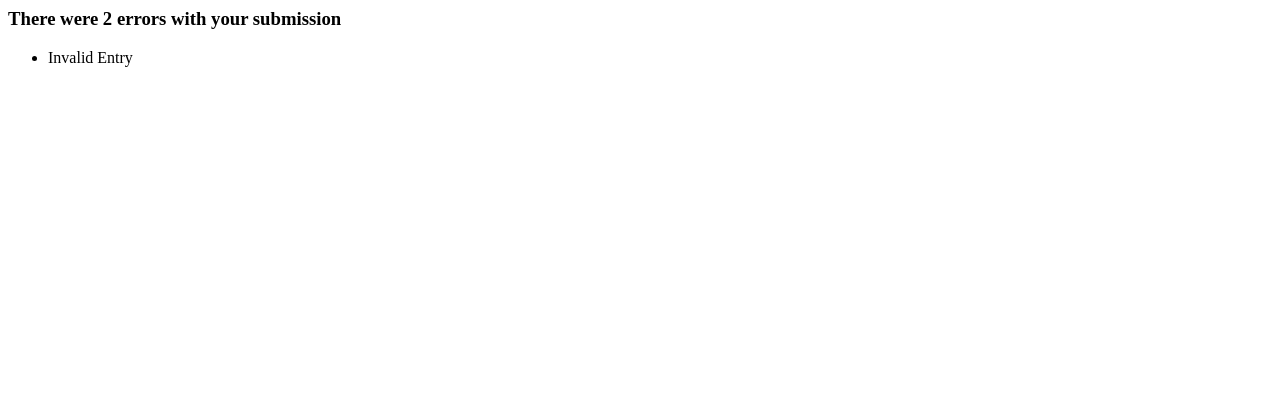
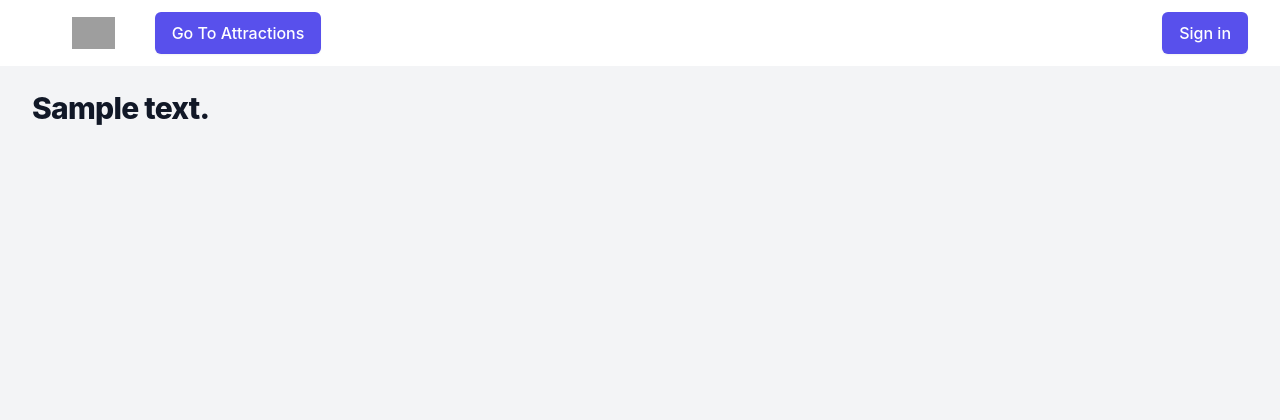
Before and after one commit to m-nikhil/flask-tourist, a Flask app: template templates/ConfirmBooking.html in a window 1280 px wide. Shown: the top 420 px of the page. Before the commit the page ends 67 px from the top, so only its background shows below. Run offline with Flask 2, Linux system fonts and the light colour scheme; the template is opened without the code that fills it: most values are stand-ins (such as "Sample title", 1, 10 or a date in 2020); some libraries are stand-ins or nearby versions; grey boxes are pictures that could not be loaded.

Commit message:
Final checks on booking form

```diff
--- a/app.py
+++ b/app.py
@@ -178,13 +178,17 @@ def bookAttractionPage(date,attraction_id):
     AttDetail = attractions[0][1];
     AttDescription = attractions[0][2];
 
+    attraction_idString = 'and attraction_id = \'{}\''.format(attraction_id) if attraction_id else ''
+    cur.execute('SELECT * FROM day_attraction where date=\'{}\' {}'.format(date, attraction_idString))
+    day_attraction = cur.fetchall()
+
     cur.execute(
         'SELECT * FROM amenity where attraction_id=\'{}\';'.format(attraction_id))
     amenities = cur.fetchall()
     print(amenities)
     print(amenities[0][2])
     # attractions = cur.fetchall()
-    return render_template('AttractionBooking.html',date = date, attraction_id = attraction_id,AttDetail=AttDetail,AttDescription=AttDescription , amenities = amenities)
+    return render_template('AttractionBooking.html',date = date, attraction_id = attraction_id,AttDetail=AttDetail,AttDescription=AttDescription , amenities = amenities, ticketsAvailable = (int(attractions[0][4]) - int(day_attraction[0][2]) ) )
 
 
 @app.route('/bookingConfirm/<date>/<attraction_id>', methods=['GET', 'POST'])
@@ -221,10 +225,10 @@ def bookingConfirm(date, attraction_id):
     userdetail = cur.fetchall()
     # print(userdetail)
     if(str(cardnumber) != str(paymentdetail[0][1]) and str(expirycard) != str(paymentdetail[0][2]) and str(nameoncard) != str(userdetail[0][1])):
-        return "Invalid Card Detail"
+        return render_template('ConfirmBooking.html', message="Invalid Card Detail")
 
-    if(Maxattraction[0][4] - day_attraction[0][2] <= 0 ):
-        return "Seats not available"
+    if(Maxattraction[0][4] - day_attraction[0][2] < 0 ):
+        return render_template('ConfirmBooking.html', message="Seats Not available")
     else:
         updatequery = 'UPDATE day_attraction SET number_of_tickets_booked = {} where date=\'{}\' {}'.format(int(day_attraction[0][2]) + int(NumberOfTickets),date,attraction_idString)
         cur.execute(updatequery)
@@ -236,7 +240,7 @@ def bookingConfirm(date, attraction_id):
 
     cur.close()
     conn.close()
-    return "Booking confirmed"
+    return render_template('ConfirmBooking.html', message="Booking Confirmed")
 
 if __name__ == '__main__':
     app.run(debug=True)
--- a/templates/ConfirmBooking.html
+++ b/templates/ConfirmBooking.html
@@ -1,14 +1,18 @@
 <!-- This example requires Tailwind CSS v2.0+ -->
-<div class="rounded-md bg-red-50 p-4">
+{% extends 'split.html' %}
+
+{% block first %}
+
   <div class="flex">
-    <div class="ml-3">
-      <h3 class="text-sm font-medium text-red-800">There were 2 errors with your submission</h3>
-      <div class="mt-2 text-sm text-red-700">
-        <ul role="list" class="list-disc pl-5 space-y-1">
-          <li>Invalid Entry</li>
+<!--    <div class="ml-3">-->
+      <h1 class="text-3xl font-extrabold text-center tracking-tight text-gray-900"> {{message}} </h1>
+<!--      <div class="mt-2 text-sm text-red-700">-->
+<!--        <ul role="list" class="list-disc pl-5 space-y-1">-->
+<!--          <li>{{message}}</li>-->
 
-        </ul>
-      </div>
-    </div>
+<!--        </ul>-->
+<!--      </div>-->
+<!--    </div>-->
   </div>
-</div>
+
+{% endblock first %}
--- a/templates/attraction.html
+++ b/templates/attraction.html
@@ -9,7 +9,7 @@
     <div class="absolute inset-y-0 left-0 flex items-center pl-3 pointer-events-none">
       <svg class="w-5 h-5 text-gray-500 dark:text-gray-400" fill="currentColor" viewBox="0 0 20 20" xmlns="http://www.w3.org/2000/svg"><path fill-rule="evenodd" d="M6 2a1 1 0 00-1 1v1H4a2 2 0 00-2 2v10a2 2 0 002 2h12a2 2 0 002-2V6a2 2 0 00-2-2h-1V3a1 1 0 10-2 0v1H7V3a1 1 0 00-1-1zm0 5a1 1 0 000 2h8a1 1 0 100-2H6z" clip-rule="evenodd"></path></svg>
     </div>
-    <input datepicker datepicker-buttons value="{{date}}" type="text" name="date" id="date" class="bg-gray-50 border border-gray-300 text-gray-900 sm:text-sm rounded-lg focus:ring-blue-500 focus:border-blue-500 block w-full pl-10 p-2.5 dark:bg-gray-700 dark:border-gray-600 dark:placeholder-gray-400 dark:text-white dark:focus:ring-blue-500 dark:focus:border-blue-500" placeholder="Select date">
+    <input datepicker datepicker-buttons datepicker-format="mm-dd-yyyy" value="{{date}}" type="text" name="date" id="date" class="bg-gray-50 border border-gray-300 text-gray-900 sm:text-sm rounded-lg focus:ring-blue-500 focus:border-blue-500 block w-full pl-10 p-2.5 dark:bg-gray-700 dark:border-gray-600 dark:placeholder-gray-400 dark:text-white dark:focus:ring-blue-500 dark:focus:border-blue-500" placeholder="Select date">
   </div>
 
   <input type="text" value="{{city}}" name="city" id="city" autocomplete="family-name" class="bg-gray-50 border border-gray-300 text-gray-900 sm:text-sm rounded-lg focus:ring-blue-500 focus:border-blue-500 block w-full pl-5 p-2.5 dark:bg-gray-700 dark:border-gray-600 dark:placeholder-gray-400 dark:text-white dark:focus:ring-blue-500 dark:focus:border-blue-500" placeholder="Enter city">
```
Also changed, not shown: templates/AttractionBooking.html (+9 -8 lines).
